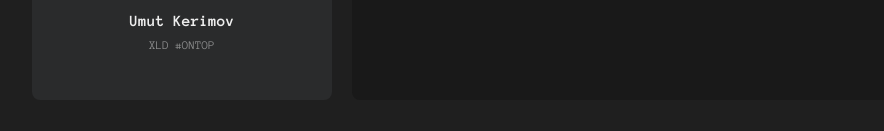
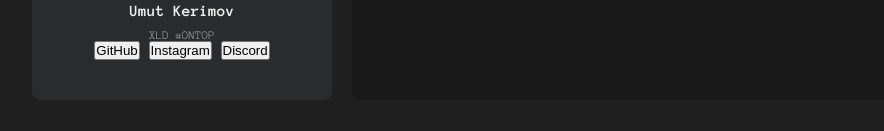
Before and after one commit to axelanceweb/web.github.io, a plain HTML site: page index.html in a window 1280 px wide. Shown: the part 450-581 px from the top of the page, without its empty margins (148-1032 px from the left). Drawn offline with Linux system fonts and the light colour scheme.

Commit message:
Update index.html

```diff
--- a/index.html
+++ b/index.html
@@ -14,8 +14,13 @@
           <img src="https://cdn.discordapp.com/attachments/1104119541837086770/1131970039420027023/a389d0594ebdf2451751e37e46dfd792.png" alt="icon" width="500" height="600">
         </div>
         <div>
-      <h4>Umut Kerimov<h4>
+          <h4>Umut Kerimov</h4>
           <h6>XLD #ONTOP</h6>
+        </div>
+        <div class="social-buttons">
+          <button class="social-button">GitHub</button>
+          <button class="social-button">Instagram</button>
+          <button class="social-button">Discord</button>
         </div>
       </div>
   <div class="terminal" onClick='f();'>
```
Lines whose indentation alone changed are shown as unchanged.
